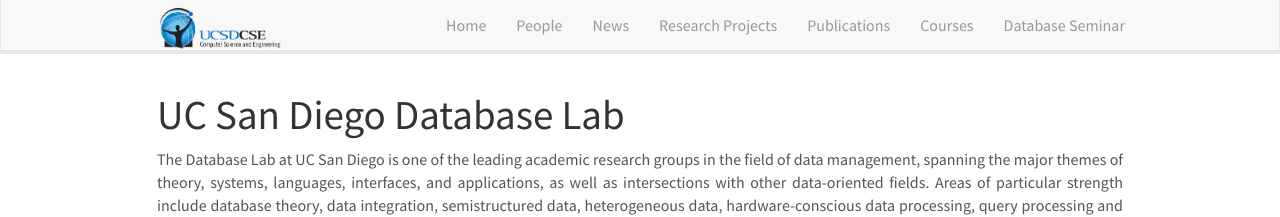
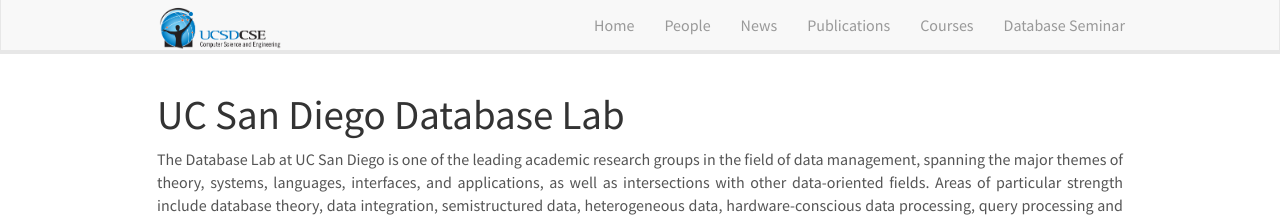
Before and after one commit to dbucsd/dbucsd.github.io, a Jekyll site: the page built from index.md, in a window 1280 px wide. Shown: the top 217 px of the page. Built offline with Jekyll 4.4.1, drawn with Linux system fonts in a browser that asks for light colours; nearby versions of some CDN libraries.

Commit message:
Update header.html

```diff
--- a/_includes/header.html
+++ b/_includes/header.html
@@ -18,7 +18,6 @@
 		<li><a href="{{ site.url }}{{ site.baseurl }}/">Home</a></li>
 		<li><a href="{{ site.url }}{{ site.baseurl }}/#people">People</a></li>
 		<li><a href="{{ site.url }}{{ site.baseurl }}/#news">News</a></li>
-		<li><a href="{{ site.url }}{{ site.baseurl }}/#projects">Research Projects</a></li>
 		<li><a href="{{ site.url }}{{ site.baseurl }}/#papers">Publications</a></li>
 		<li><a href="{{ site.url }}{{ site.baseurl }}/#courses">Courses</a></li>
 		<li><a href="{{ site.url }}{{ site.baseurl }}/seminar">Database Seminar</a></li>
```
